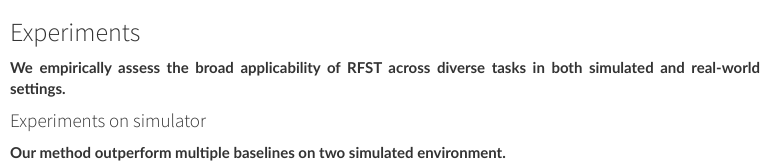
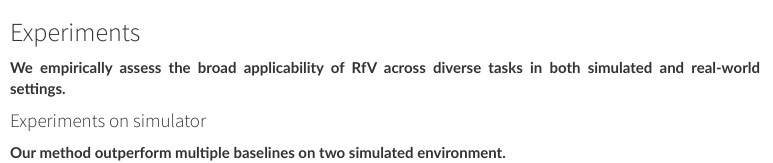
Before and after one commit to robo-rfv/robo-rfv.github.io, a plain HTML site: page index.html in a window 1280 px wide. Shown: the part 1178-1341 px from the top of the page, 255-1028 px from the left. Drawn offline with nearby package versions, Linux system fonts and the light colour scheme; some packages are replaced by stand-ins of ours; a script that the page names is missing.

Commit message:
Update index.html

```diff
--- a/index.html
+++ b/index.html
@@ -115,7 +115,7 @@
                     Experiments
                 </h3>
 		<p class="text-justify">
-            We empirically assess the broad applicability of RFST across diverse tasks in both simulated and real-world settings.
+            We empirically assess the broad applicability of RfV across diverse tasks in both simulated and real-world settings.
 		</p>
 
         <h4>
```
